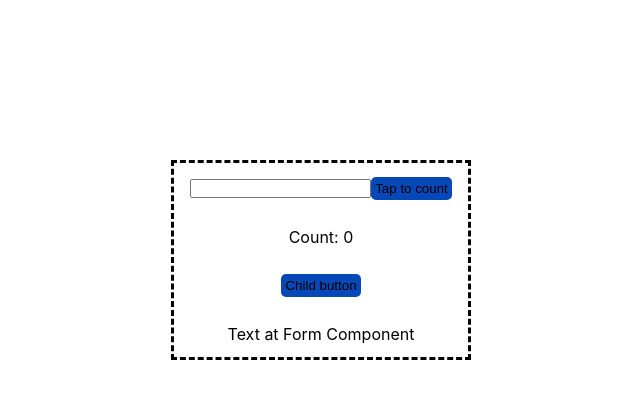
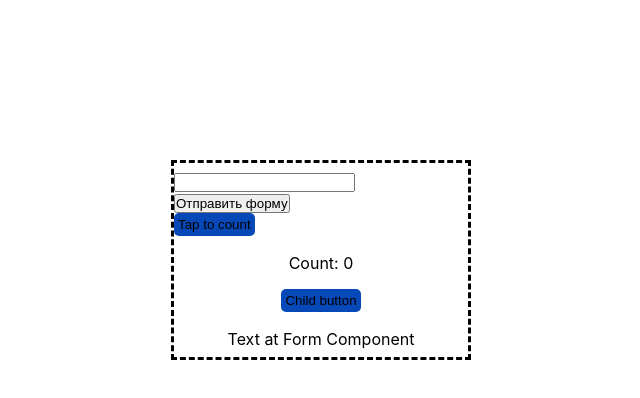
Before and after one commit to DmitryMer/Aston_Lessons, a React (Create React App) app: page / in a window 1280 px wide. Shown: the top 398 px of the page, without its empty margins (319-959 px from the left). Built offline with nearby package versions, Linux system fonts and the light colour scheme.

Commit message:
add disabled button form disabled

```diff
--- a/src/components/Form.jsx
+++ b/src/components/Form.jsx
@@ -1,5 +1,6 @@
 import React from "react";
 import Child from "./Child/Child";
+import { createRef } from "react";
 import "./Form.css";
 
 class Form extends React.Component {
@@ -10,6 +11,8 @@ class Form extends React.Component {
       count: 0,
       value: "Text at Form Component",
       childText: "Child button", //передаем значение в дочерний компонент Child",
+      disable: false,
+      inputSubmit: createRef()
     };
     this.handleChange = this.handleChange.bind(this);
     this.handleSubmit = this.handleSubmit.bind(this);
@@ -18,6 +21,11 @@ class Form extends React.Component {
 
   handleChange(e) {
     this.setState({ inputValue: e.target.value });
+    if (e.target.value.includes('React')) {
+      this.setState({ disable: true })
+    } else {
+      this.setState({ disable: false })
+    }
   }
   handleSubmit(e) {
     e.preventDefault();
@@ -53,11 +61,19 @@ class Form extends React.Component {
     return (
       <div className="form">
         <form onSubmit={this.handleSubmit} className="form_submit">
-          <input
-            type="text"
-            value={this.state.inputValue}
-            onChange={this.handleChange}
-          ></input>
+          <div>
+            <input
+              type="text"
+              value={this.state.inputValue}
+              onChange={this.handleChange}
+            ></input>
+            <input
+              type="submit"
+              value="Отправить форму"
+              ref={this.inputSubmit}
+              disabled={this.state.disable}
+            />
+          </div>
           <button>Tap to count</button>
         </form>
         <p>Count: {this.state.count}</p>
```
